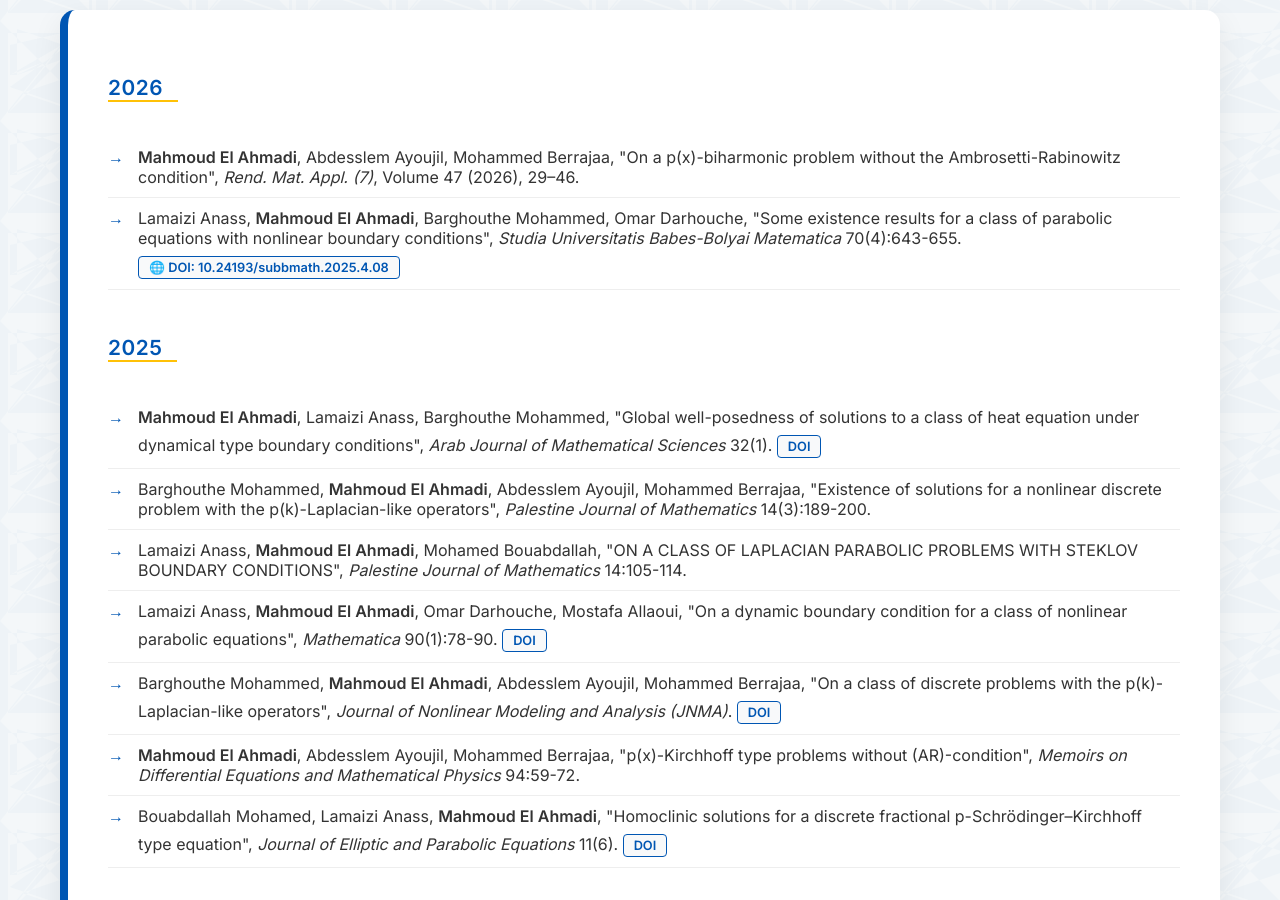
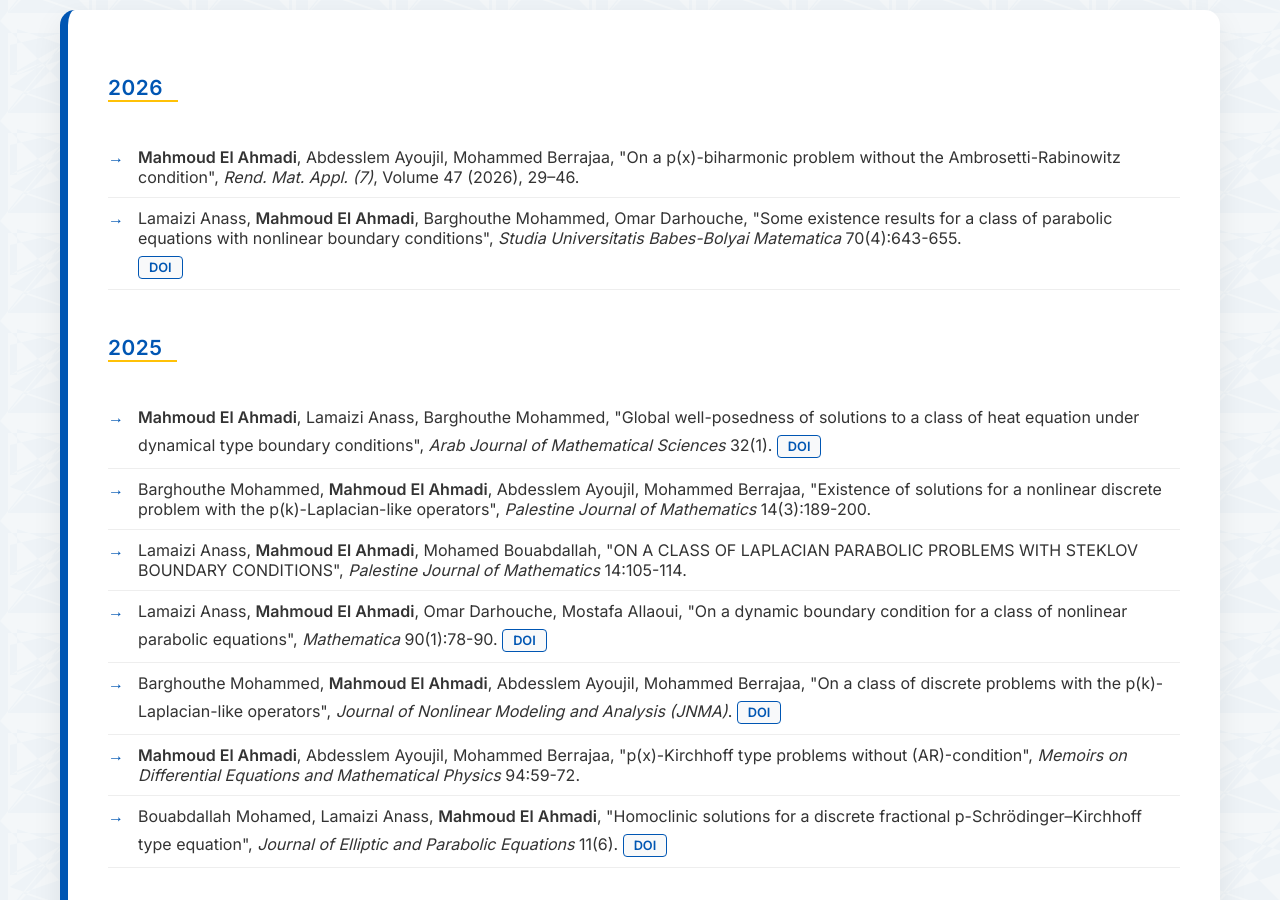
Before and after one commit to mahmoudmath/mahmoudmath.github.io, a Jekyll site: the page articles.html, which Jekyll copies as it is, in a window 1280 px wide and 900 px high, scrolled down 379 px. Built offline with Jekyll 4.4.1, drawn with Linux system fonts in a browser that asks for light colours.

Commit message:
Update articles.html

```diff
--- a/articles.html
+++ b/articles.html
@@ -74,7 +74,7 @@
                 </li>
                 <li>
                     Lamaizi Anass, <strong>Mahmoud El Ahmadi</strong>, Barghouthe Mohammed, Omar Darhouche, "Some existence results for a class of parabolic equations with nonlinear boundary conditions", <em>Studia Universitatis Babes-Bolyai Matematica</em> 70(4):643-655. <br>
-                    <a href="https://doi.org/10.24193/subbmath.2025.4.08" target="_blank" class="link-doi">🌐 DOI: 10.24193/subbmath.2025.4.08</a>
+                    <a href="https://doi.org/10.24193/subbmath.2025.4.08" target="_blank" class="link-doi">DOI</a>
                 </li>
             </ul>
 
```
